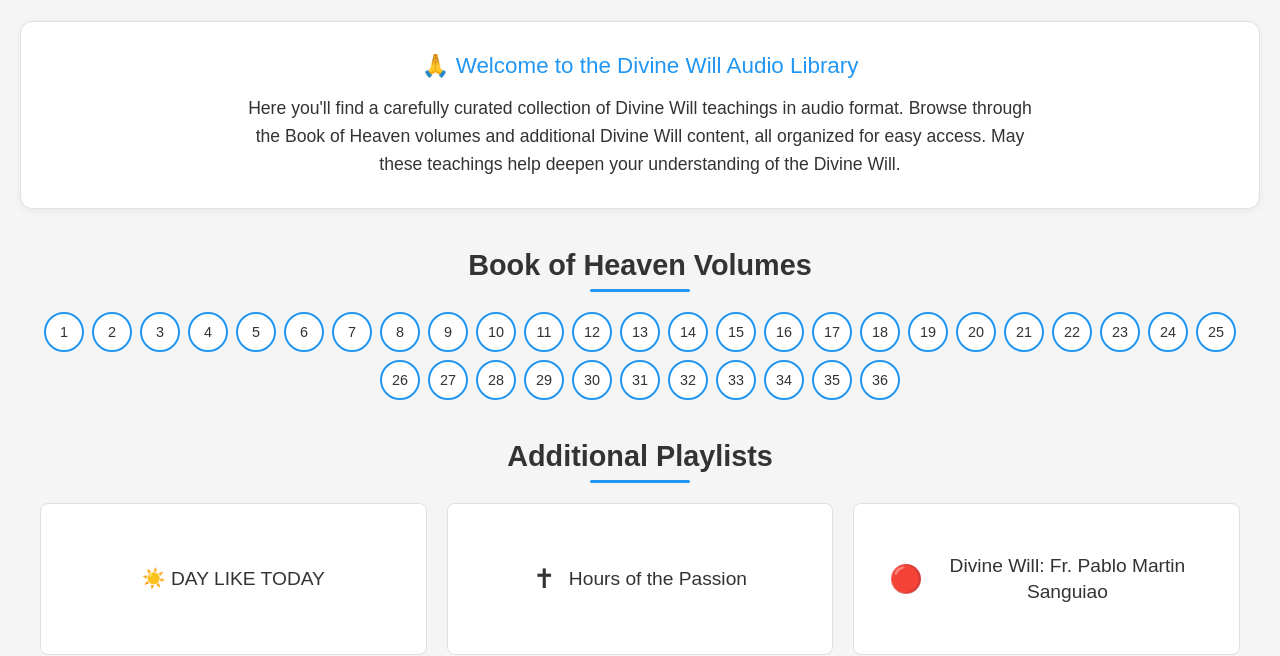
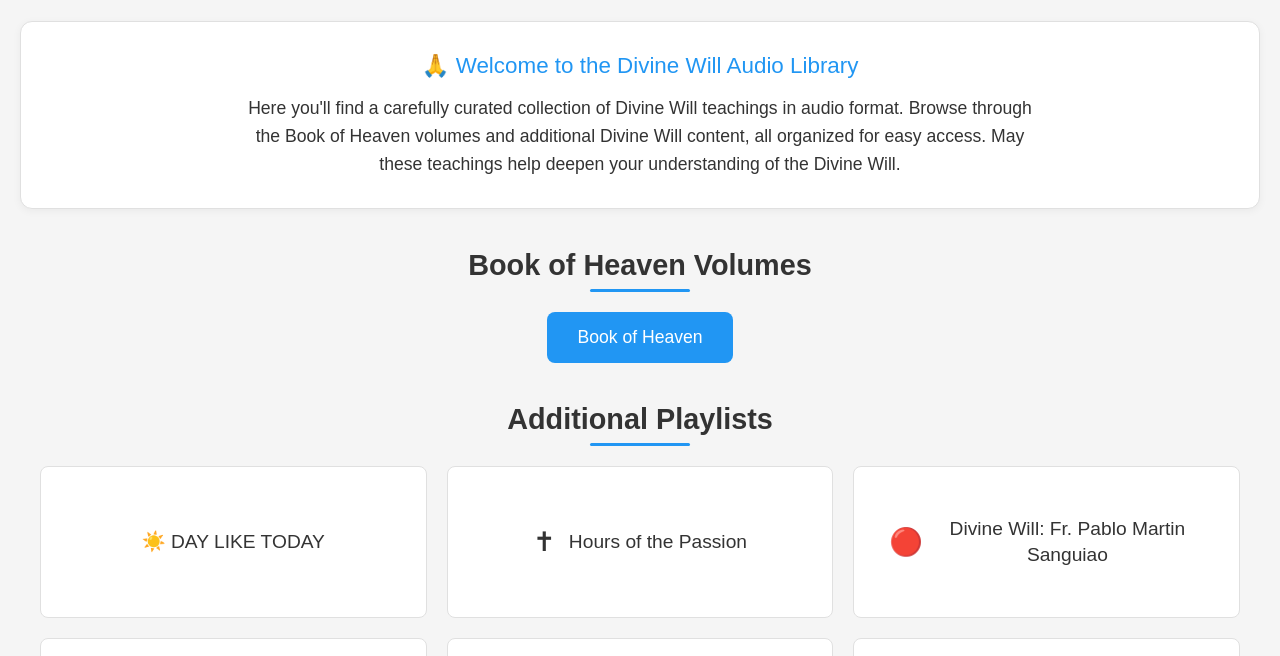
Before and after one commit to fiatdv/DWWebApp, a plain HTML site: page index.html in a window 1280 px wide. Shown: the part 80-736 px from the top of the page. Drawn offline with Linux system fonts and the light colour scheme.

Commit message:
BOH Platform Link

```diff
--- a/index.html
+++ b/index.html
@@ -202,38 +202,31 @@
             margin: 0 auto;
         }
 
-        /* Quick volume index styles */
-        .volume-index {
+        /* Single button container styles */
+        .single-button-container {
             display: flex;
-            flex-wrap: wrap;
-            gap: 8px;
             justify-content: center;
             max-width: 1200px;
             margin: 0 auto 20px auto;
             padding: 0 20px;
         }
 
-        .volume-index-button {
-            width: 36px;
-            height: 36px;
-            border-radius: 50%;
-            background-color: var(--card-bg);
-            border: 2px solid var(--volume-number-color);
-            color: var(--text-color);
-            display: flex;
-            align-items: center;
-            justify-content: center;
-            cursor: pointer;
-            font-size: 0.9em;
+        .book-of-heaven-button {
+            background-color: var(--volume-number-color);
+            color: white;
+            padding: 15px 30px;
+            border-radius: 8px;
+            text-decoration: none;
             font-weight: 500;
+            font-size: 1.1em;
             transition: all 0.2s ease;
-            text-decoration: none;
+            display: inline-block;
         }
 
-        .volume-index-button:hover {
-            background-color: var(--volume-number-color);
-            color: var(--card-bg);
-            transform: scale(1.1);
+        .book-of-heaven-button:hover {
+            transform: translateY(-2px);
+            box-shadow: 0 4px 8px rgba(0,0,0,0.2);
+            opacity: 0.9;
         }
 
         /* Footer styles */
@@ -346,7 +339,11 @@
     </div>
 
     <h2 class="section-title">Book of Heaven Volumes</h2>
-    <div class="volume-index" id="volumeIndex"></div>
+    <div class="single-button-container">
+        <a href="https://test-by-hand.emergent.host" target="_blank" class="book-of-heaven-button">
+            Book of Heaven
+        </a>
+    </div>
 
     <h2 class="section-title">Additional Playlists</h2>
     <div class="grid-container" id="additionalGrid"></div>
@@ -511,19 +508,6 @@ Virgin Mary in the Kingdom of the Divine Will,https://www.youtube.com/playlist?l
         document.addEventListener('DOMContentLoaded', function() {
             const data = parseCSV(csvContent);
             const additionalGrid = document.getElementById('additionalGrid');
-            const volumeIndex = document.getElementById('volumeIndex');
-
-            // Create quick volume index
-            if (data.volumes.length > 0) {
-                data.volumes.forEach(volume => {
-                    const indexButton = document.createElement('a');
-                    indexButton.href = volume.url;
-                    indexButton.className = 'volume-index-button';
-                    indexButton.target = '_blank';
-                    indexButton.textContent = volume.number;
-                    volumeIndex.appendChild(indexButton);
-                });
-            }
 
             // Create additional playlist cards
             if (data.additional.length === 0) {
```
